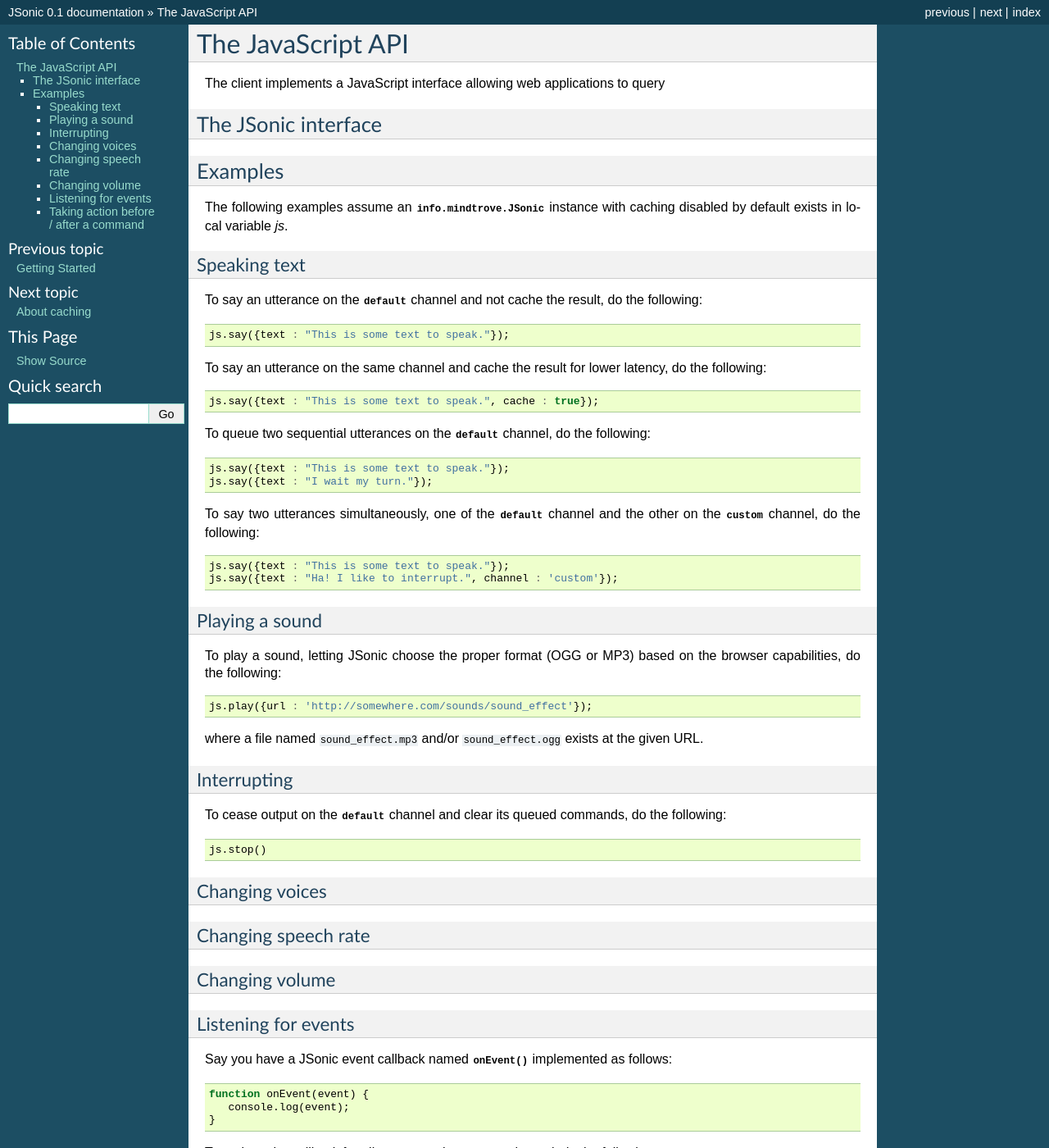
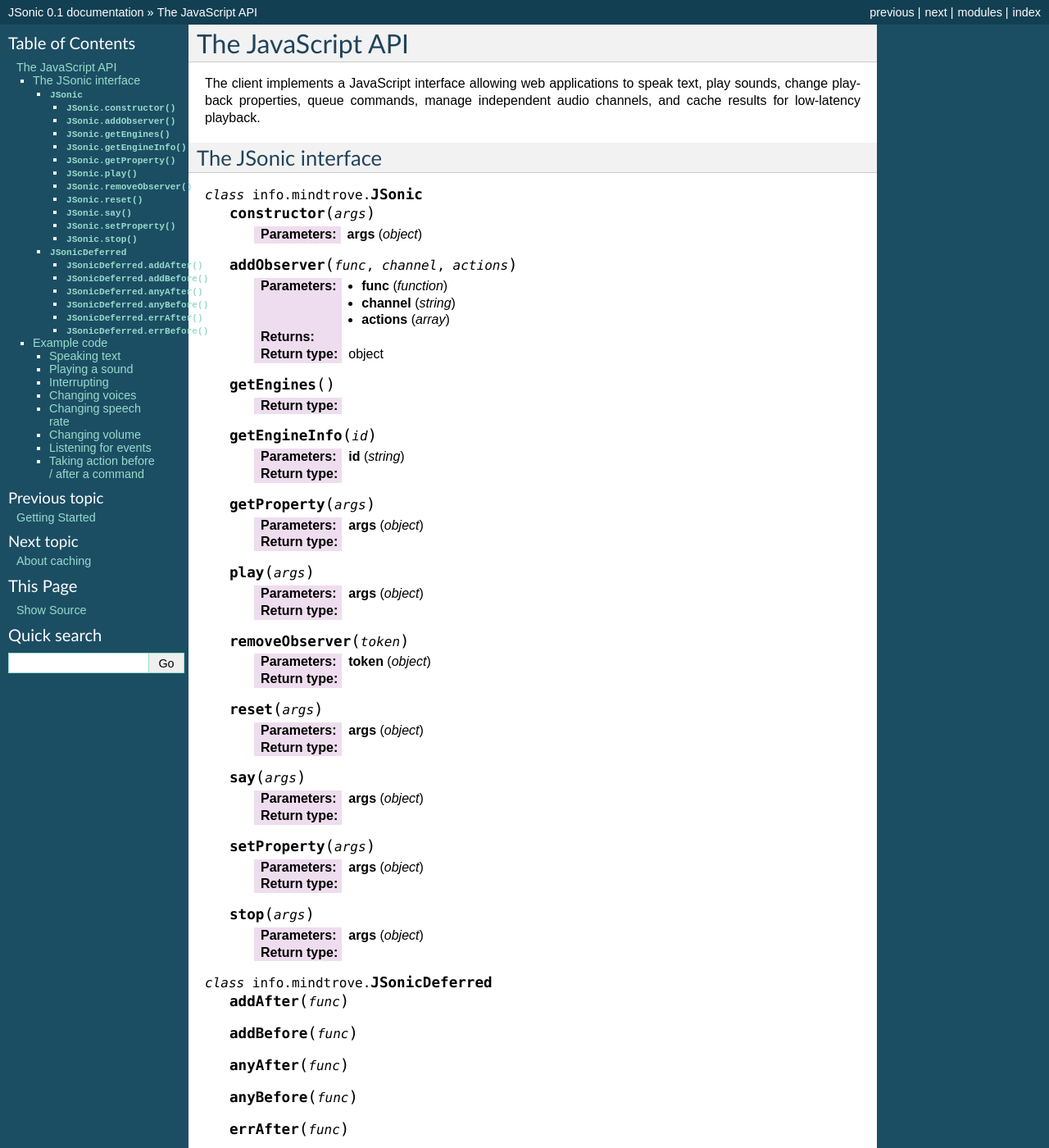
Before and after one commit to uncopenweb/jsonic, a Sphinx documentation site: the page built from doc/js.rst, in a window 1280 px wide and 1400 px high. Shown: the whole window at 82% size. Built offline with Sphinx 7.4.7, drawn with Linux system fonts in a browser that asks for light colours; some of the changed text lies outside the part shown.

Commit message:
Draft example JS code

```diff
--- a/doc/js.rst
+++ b/doc/js.rst
@@ -1,13 +1,100 @@
+.. module:: info.mindtrove
+   :synopsis: Namespace for the JSonic client.
+
 The JavaScript API
 ==================
 
-The client implements a JavaScript interface allowing web applications to query
+The client implements a JavaScript interface allowing web applications to speak text, play sounds, change playback properties, queue commands, manage independent audio channels, and cache results for low-latency playback.
 
 The JSonic interface
 --------------------
 
-Examples
---------
+.. class:: JSonic
+
+   .. method:: constructor(args)
+
+      :param args:
+      :type args: object
+
+   .. method:: addObserver(func, channel, actions)
+
+      :param func:
+      :type func: function
+      :param channel:
+      :type channel: string
+      :param actions:
+      :type actions: array
+      :return:
+      :rtype: object
+
+   .. method:: getEngines()
+
+      :rtype:
+
+   .. method:: getEngineInfo(id)
+
+      :param id:
+      :type id: string
+      :rtype:
+
+   .. method:: getProperty(args)
+
+      :param args:
+      :type args: object
+      :rtype:
+
+   .. method:: play(args)
+
+      :param args:
+      :type args: object
+      :rtype:
+
+   .. method:: removeObserver(token)
+
+      :param token:
+      :type token: object
+      :rtype:
+
+   .. method:: reset(args)
+
+      :param args:
+      :type args: object
+      :rtype:
+
+   .. method:: say(args)
+
+      :param args:
+      :type args: object
+      :rtype:
+
+   .. method:: setProperty(args)
+
+      :param args:
+      :type args: object
+      :rtype:
+
+   .. method:: stop(args)
+
+      :param args:
+      :type args: object
+      :rtype:
+
+.. class:: JSonicDeferred
+
+   .. method:: addAfter(func)
+
+   .. method:: addBefore(func)
+
+   .. method:: anyAfter(func)
+
+   .. method:: anyBefore(func)
+
+   .. method:: errAfter(func)
+
+   .. method:: errBefore(func)
+
+Example code
+------------
 
 The following examples assume an :class:`info.mindtrove.JSonic` instance with caching disabled by default exists in local variable `js`.
 
@@ -63,12 +150,52 @@
 Changing voices
 ~~~~~~~~~~~~~~~
 
+To query the :const:`espeak` engine for its available voices, do the following:
+
+.. sourcecode:: javascript
+
+   js.getEngineInfo('espeak').addAfter(function(response) {
+      var voices = response.voices.values;
+   });
+
+To set the voice for all following speech commands on the :const:`default` channel, do the following:
+
+.. sourcecode:: javascript
+
+   js.setProperty({name : 'voice', value : 'it'});
+
 Changing speech rate
 ~~~~~~~~~~~~~~~~~~~~
+
+To query the :const:`espeak` engine for its range of speech rates, do the following:
+
+.. sourcecode:: javascript
+
+   js.getEngineInfo('espeak').addAfter(function(response) {
+      var min = response.rate.minimum;
+      var max = response.rate.maximum;
+   });
+
+To set the rate for all following speech commands on the :const:`default` channel, do the following:
+
+.. sourcecode:: javascript
+
+   js.setProperty({name : 'rate', value : 250});
 
 Changing volume
 ~~~~~~~~~~~~~~~
 
+To set the volume for all following audio output on the :const:`default` channel, do the following:
+
+.. sourcecode:: javascript
+
+   js.setProperty({name : 'volume', value : 0.5});
+
+To set the volume for the current audio output and all following commands on the :const:`custom` channel, do the following:
+
+.. sourcecode:: javascript
+
+   js.setProperty({name : 'volume', value : 0.25, immediate : true});
 
 Listening for events
 ~~~~~~~~~~~~~~~~~~~~
@@ -101,3 +228,24 @@
 
 Taking action before / after a command
 ~~~~~~~~~~~~~~~~~~~~~~~~~~~~~~~~~~~~~~
+
+Say you have the :func:`onEvent` function described above. You want it to execute in response to certain commands.
+
+To execute the callback as the :const:`default` channel finishes speaking an utterance completely, do the following:
+
+.. sourcecode:: javascript
+
+   js.say({text : 'I am a banana.'}).addAfter(onEvent);
+
+To execute the callback as the :const:`default` channel starts speaking an utterance and either finishes speaking or encounters an error speaking, do the following:
+
+.. sourcecode:: javascript
+
+   js.say({text : 'I am a banana.'}).addBefore(onEvent).anyAfter(onEvent);
+
+
+To execute the callback with the voice configured on the :const:`default` channel immediately and when the command is processed by the channel, do the following:
+
+.. sourcecode:: javascript
+
+   js.getProperty({name : 'voice'}).addBefore(onEvent).addAfter(onEvent);
```
